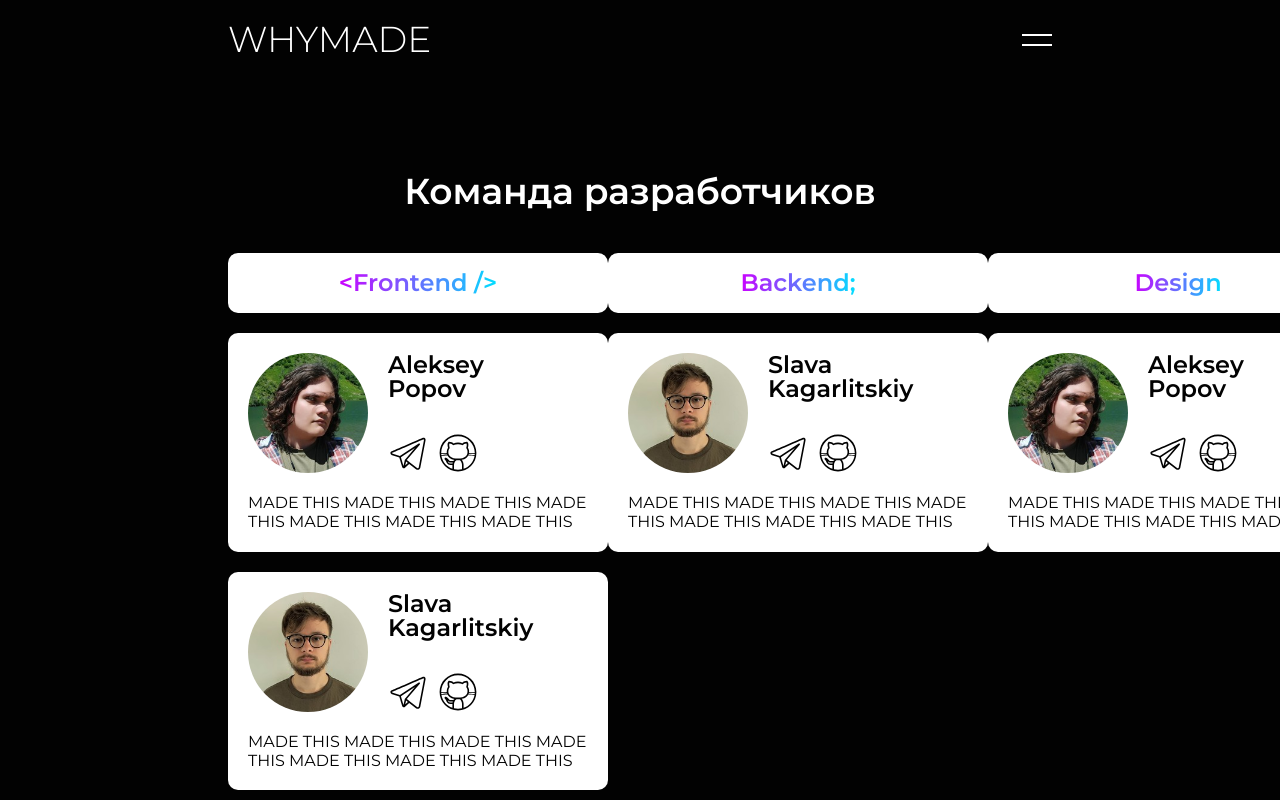
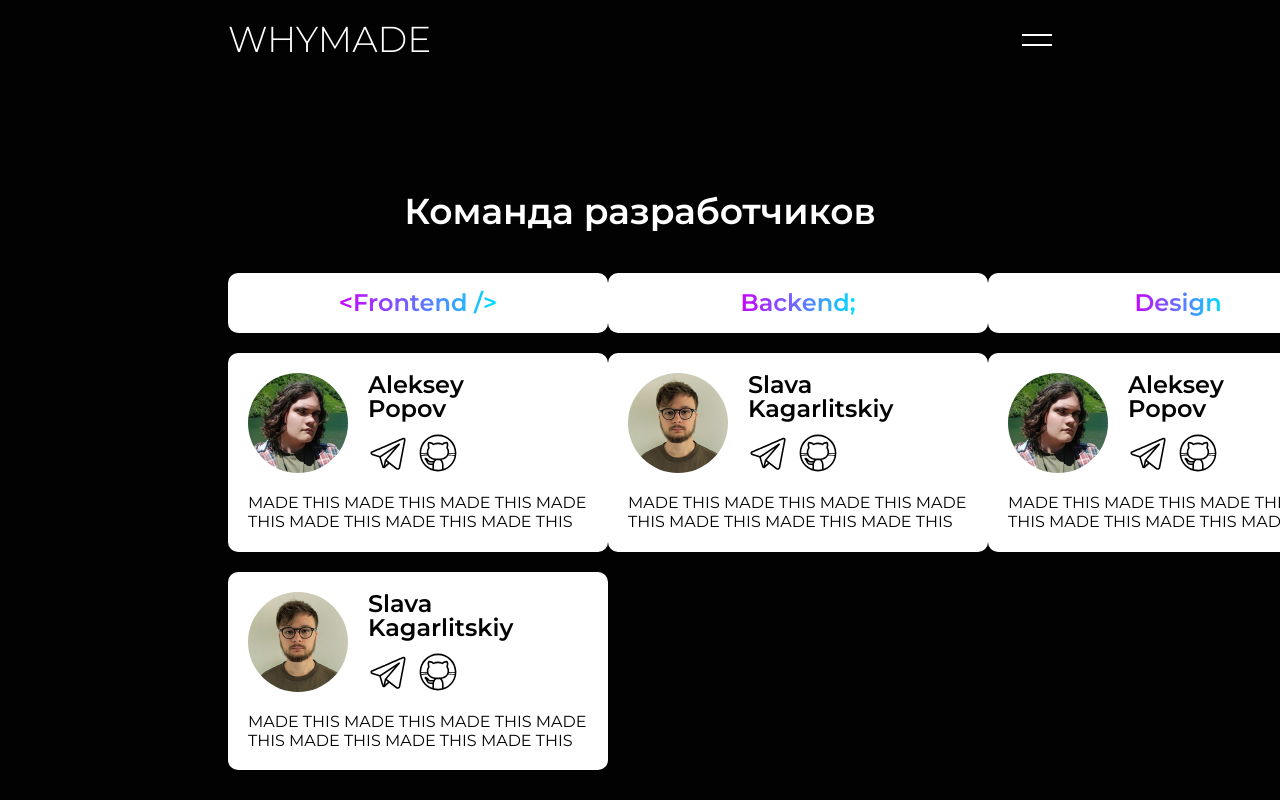
Before and after one commit to bugmak4rs/whymade-beats-store, a React (Create React App) app: page /team in a window 1280 px wide. Shown: the top 800 px of the page. Built offline with nearby package versions, Linux system fonts and the light colour scheme.

Commit message:
feat: update width + height

```diff
--- a/src/components/Cards/Team/TeamCards/Team.module.scss
+++ b/src/components/Cards/Team/TeamCards/Team.module.scss
@@ -11,8 +11,8 @@
 
   &__image {
     margin: 0 20px 0 0;
-    width: 120px;
-    height: 120px;
+    width: 100px;
+    height: 100px;
     border-radius: 100%;
   }
 
```
